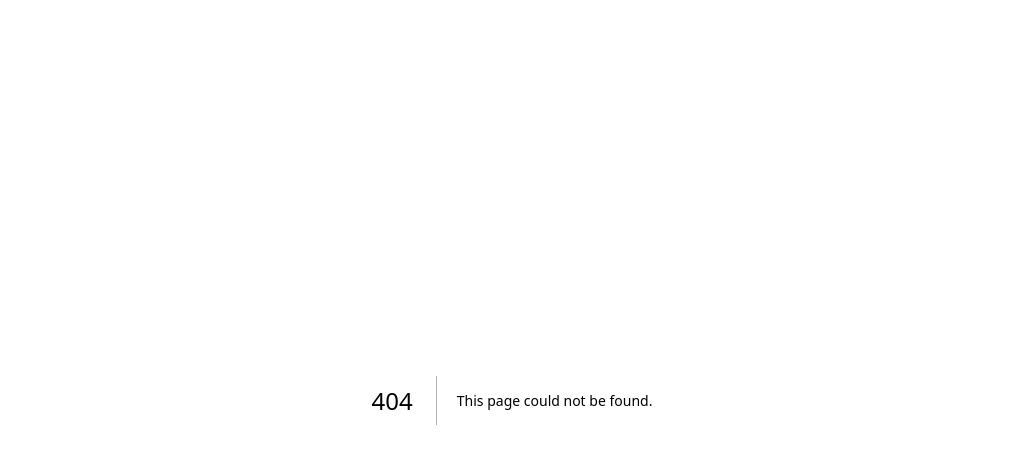
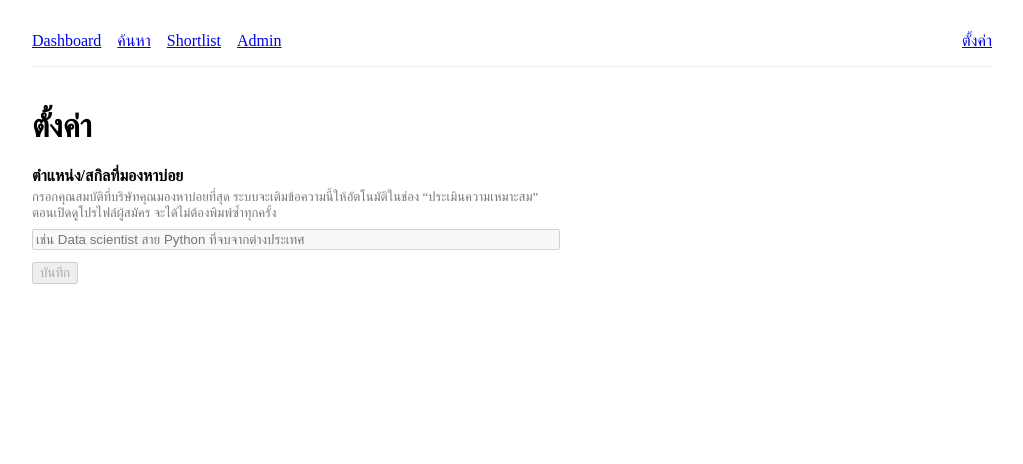
Before and after one commit to S-Tantiroj/job-matching-project, a Next.js app: page /settings in a window 1280 px wide. Before the commit this address had no page. Shown: the top 464 px of the page, without its empty margins (128-1151 px from the left). Built offline with nearby package versions, Linux system fonts and the light colour scheme; no server answers.

Commit message:
feat: clearer settings copy + prefill analyze from saved default

```diff
--- /dev/null
+++ b/app/(app)/settings/page.tsx
@@ -0,0 +1,59 @@
+'use client'
+import { useEffect, useState } from 'react'
+import { getBrowserClient } from '@/lib/supabase/client'
+
+// Per-user settings stored in profiles.settings (jsonb). Currently: a default
+// requirement string prefilled on the candidate analyze panel later if desired.
+export default function SettingsPage() {
+  const db = getBrowserClient()
+  const [defaultRequirement, setDefaultRequirement] = useState('')
+  const [msg, setMsg] = useState('')
+  const [loaded, setLoaded] = useState(false)
+
+  useEffect(() => {
+    ;(async () => {
+      const { data: { user } } = await db.auth.getUser()
+      if (!user) return
+      const { data } = await db.from('profiles').select('settings').eq('id', user.id).maybeSingle()
+      setDefaultRequirement((data as any)?.settings?.defaultRequirement ?? '')
+      setLoaded(true)
+    })()
+  }, [])
+
+  const save = async () => {
+    setMsg('')
+    const { data: { user } } = await db.auth.getUser()
+    if (!user) return
+    const { error } = await db
+      .from('profiles')
+      .update({ settings: { defaultRequirement } })
+      .eq('id', user.id)
+    setMsg(error ? error.message : 'บันทึกแล้ว')
+  }
+
+  return (
+    <main style={{ maxWidth: 520 }}>
+      <h1>ตั้งค่า</h1>
+      <label style={{ display: 'block', margin: '16px 0 4px', fontWeight: 600 }}>
+        ตำแหน่ง/สกิลที่มองหาบ่อย
+      </label>
+      <p style={{ margin: '0 0 8px', fontSize: 13, color: '#777' }}>
+        กรอกคุณสมบัติที่บริษัทคุณมองหาบ่อยที่สุด ระบบจะเติมข้อความนี้ให้อัตโนมัติในช่อง
+        “ประเมินความเหมาะสม” ตอนเปิดดูโปรไฟล์ผู้สมัคร จะได้ไม่ต้องพิมพ์ซ้ำทุกครั้ง
+      </p>
+      <input
+        style={{ width: '100%' }}
+        value={defaultRequirement}
+        onChange={(e) => setDefaultRequirement(e.target.value)}
+        placeholder="เช่น Data scientist สาย Python ที่จบจากต่างประเทศ"
+        disabled={!loaded}
+      />
+      <div style={{ marginTop: 12 }}>
+        <button onClick={save} disabled={!loaded}>
+          บันทึก
+        </button>
+      </div>
+      {msg && <p style={{ color: '#16a34a' }}>{msg}</p>}
+    </main>
+  )
+}
```
Also changed, not shown: components/AnalyzePanel.tsx (+15 -1 lines).
